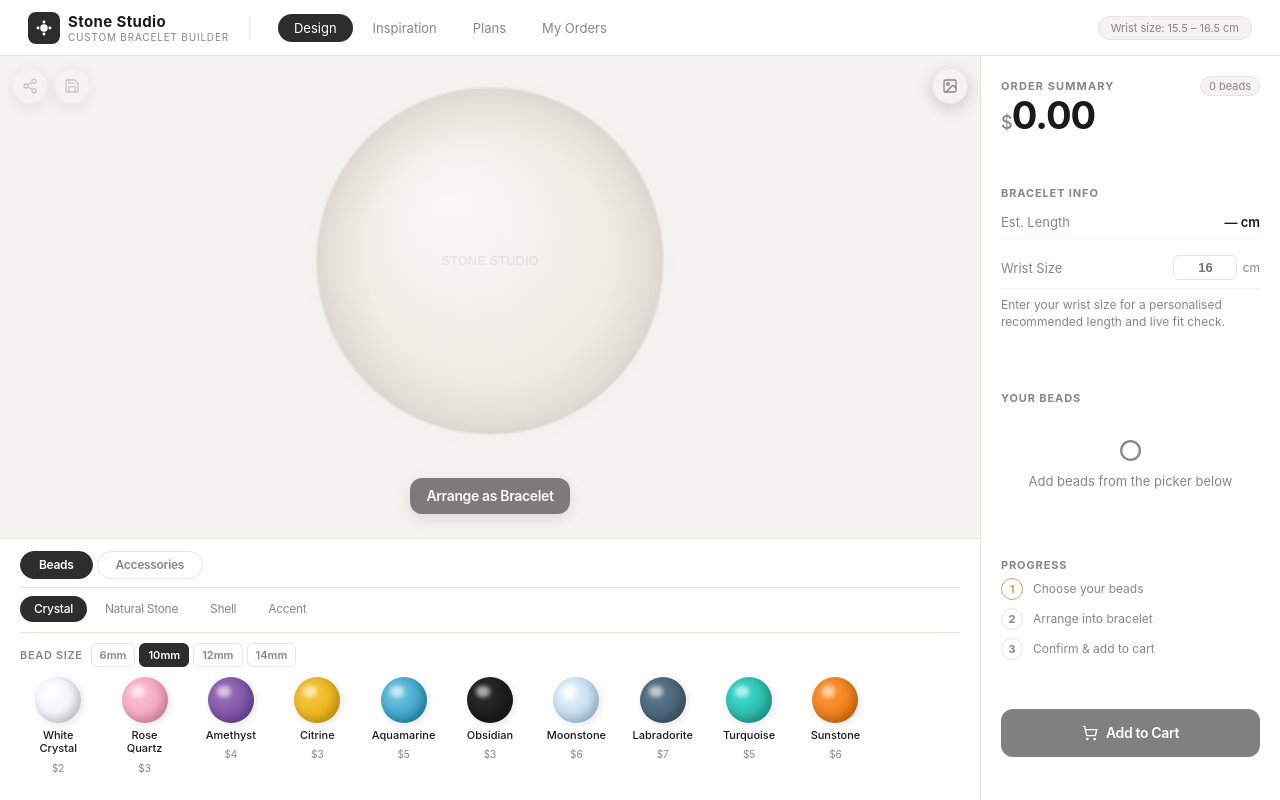
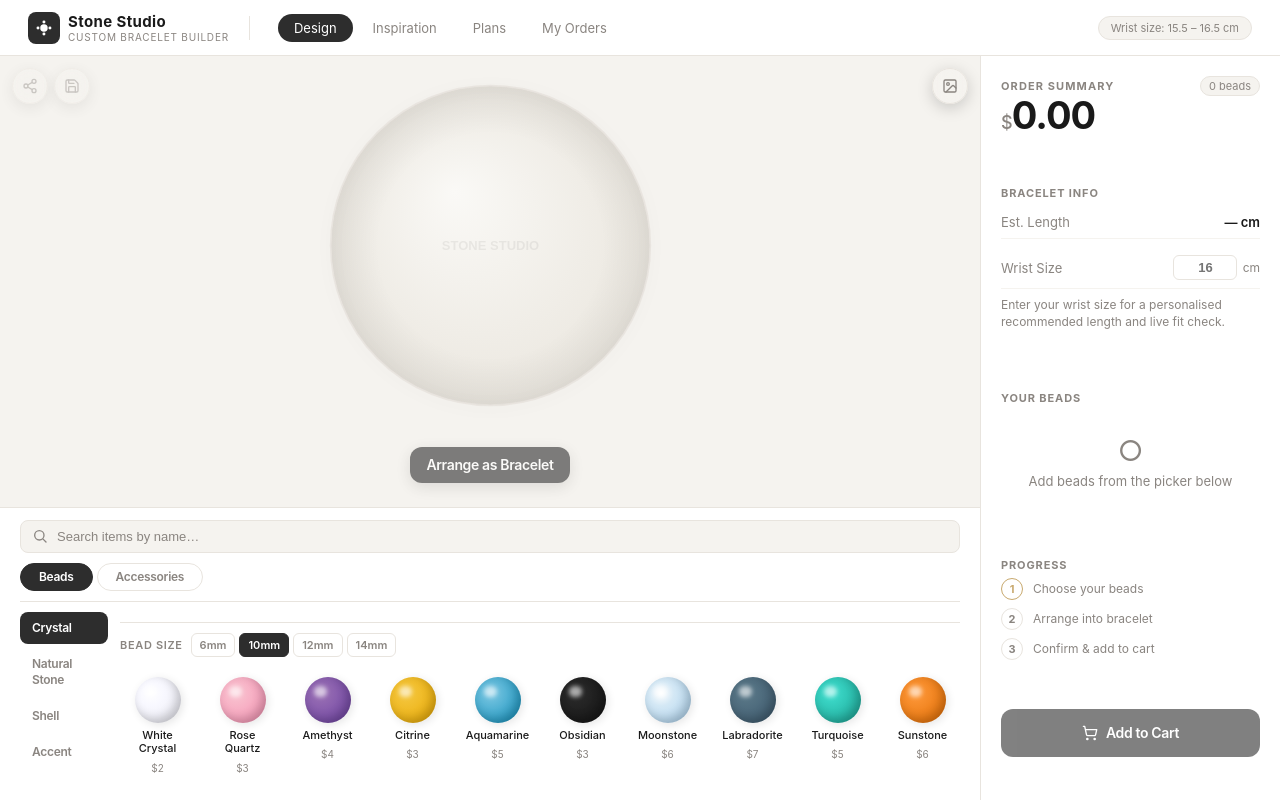
Before and after one commit to pastrainbow/bracelet_custom_configure, a React (Vite) app: page / in a window 1280 px wide. Built offline with nearby package versions, Linux system fonts and the light colour scheme.

Commit message:
Fix: item type section changes from row to column, add search bar

```diff
--- a/src/components/BeadPicker.tsx
+++ b/src/components/BeadPicker.tsx
@@ -48,36 +48,106 @@ export function BeadPicker() {
   const beadSize = useStore((s) => s.beadSize);
   const [superCat, setSuperCat] = useState<SuperCategory>('beads');
   const [category, setCategory] = useState<string>(SUPERCATS.beads[0].cat);
+  const [query, setQuery] = useState('');
 
-  const subTabs = useMemo(
-    () => SUPERCATS[superCat].map((t) => ({ value: t.cat, label: t.label })),
-    [superCat],
-  );
-  const items = CATALOGUE[category] ?? [];
+  const subTabs = SUPERCATS[superCat];
+  const trimmed = query.trim().toLowerCase();
+
+  // Every item under the active super-category, used to search across all of its
+  // type categories at once. When the search box is empty we fall back to just
+  // the selected type's items.
+  const items = useMemo(() => {
+    if (!trimmed) return CATALOGUE[category] ?? [];
+    return SUPERCATS[superCat]
+      .flatMap((t) => CATALOGUE[t.cat] ?? [])
+      .filter((def) => def.name.toLowerCase().includes(trimmed));
+  }, [trimmed, category, superCat]);
 
   const onSuperChange = (value: string) => {
     const next = value as SuperCategory;
     setSuperCat(next);
     setCategory(SUPERCATS[next][0].cat);
+    setQuery('');
   };
 
   return (
     <div className="flex-shrink-0 border-t border-border bg-surface px-5 py-3 max-[639px]:border-t-0 max-[639px]:px-4 max-[639px]:pb-3.5">
-      <div className="mb-2 border-b border-border pb-2">
+      {/* Item name search — sits at the head of the picker, just under the
+          Add Item / Order Info selector, and filters across every type in the
+          active super-category. */}
+      <div className="relative mb-2.5">
+        <svg
+          className="pointer-events-none absolute left-3 top-1/2 h-4 w-4 -translate-y-1/2 text-muted"
+          viewBox="0 0 24 24"
+          fill="none"
+          stroke="currentColor"
+          strokeWidth="2"
+          strokeLinecap="round"
+          strokeLinejoin="round"
+          aria-hidden="true"
+        >
+          <circle cx="11" cy="11" r="7" />
+          <line x1="21" y1="21" x2="16.65" y2="16.65" />
+        </svg>
+        <input
+          type="text"
+          value={query}
+          onChange={(e) => setQuery(e.target.value)}
+          placeholder="Search items by name…"
+          aria-label="Search items by name"
+          className="w-full rounded-lg border border-border bg-bg py-2 pl-9 pr-8 text-[13px] text-ink placeholder:text-muted focus:border-accent focus:outline-none"
+        />
+        {query && (
+          <button
+            onClick={() => setQuery('')}
+            aria-label="Clear search"
+            className="absolute right-2 top-1/2 flex h-5 w-5 -translate-y-1/2 items-center justify-center rounded-full text-muted transition-colors hover:bg-border hover:text-ink"
+          >
+            <svg viewBox="0 0 24 24" className="h-3.5 w-3.5" fill="none" stroke="currentColor" strokeWidth="2.5" strokeLinecap="round">
+              <line x1="18" y1="6" x2="6" y2="18" />
+              <line x1="6" y1="6" x2="18" y2="18" />
+            </svg>
+          </button>
+        )}
+      </div>
+
+      <div className="mb-2.5 border-b border-border pb-2.5">
         <PillTabs tabs={SUPER_TABS} value={superCat} onValueChange={onSuperChange} variant="solid" />
       </div>
 
-      <PillTabs
-        tabs={subTabs}
-        value={category}
-        onValueChange={setCategory}
-        variant="soft"
-        className="mb-2.5"
-      />
+      <div className="flex gap-3 max-[639px]:gap-2.5">
+        {/* Type selector as a vertical column down the left edge of the section.
+            A snug fixed width keeps single words on one line (e.g. "Pendants")
+            while letting multi-word labels wrap (e.g. "Natural Stone"). */}
+        <div className="flex w-[88px] flex-shrink-0 flex-col gap-1 max-[639px]:w-[76px]">
+          {subTabs.map((t) => {
+            const active = !trimmed && category === t.cat;
+            return (
+              <button
+                key={t.cat}
+                onClick={() => {
+                  setCategory(t.cat);
+                  setQuery('');
+                }}
+                className={cn(
+                  'rounded-lg px-3 py-2 text-left text-xs font-semibold tracking-tight transition-colors max-[639px]:px-2.5 max-[639px]:text-[11px]',
+                  active
+                    ? 'bg-accent text-white'
+                    : 'text-muted hover:bg-bg hover:text-ink',
+                )}
+              >
+                {t.label}
+              </button>
+            );
+          })}
+        </div>
 
+        {/* Right side: size selector (beads only) + the items grid. */}
+        <div className="min-w-0 flex-1">
           {superCat === 'beads' && <AddSizeSelector />}
 
-      <div className="no-scrollbar grid max-h-[40vh] grid-cols-[repeat(auto-fill,minmax(72px,1fr))] gap-2.5 overflow-y-auto pb-1 max-[639px]:max-h-[34vh] max-[639px]:grid-cols-[repeat(auto-fill,minmax(60px,1fr))]">
+          {items.length > 0 ? (
+            <div className="no-scrollbar mt-2.5 grid max-h-[40vh] grid-cols-[repeat(auto-fill,minmax(72px,1fr))] gap-2.5 overflow-y-auto pb-1 max-[639px]:max-h-[34vh] max-[639px]:grid-cols-[repeat(auto-fill,minmax(60px,1fr))]">
               {items.map((def) => (
                 <button
                   key={def.id}
@@ -90,7 +160,13 @@ export function BeadPicker() {
                 </button>
               ))}
             </div>
-
+          ) : (
+            <div className="mt-2.5 py-6 text-center text-[13px] text-muted">
+              No items match “{query.trim()}”.
+            </div>
+          )}
+        </div>
+      </div>
     </div>
   );
 }
```
Lines whose indentation alone changed are shown as unchanged.
